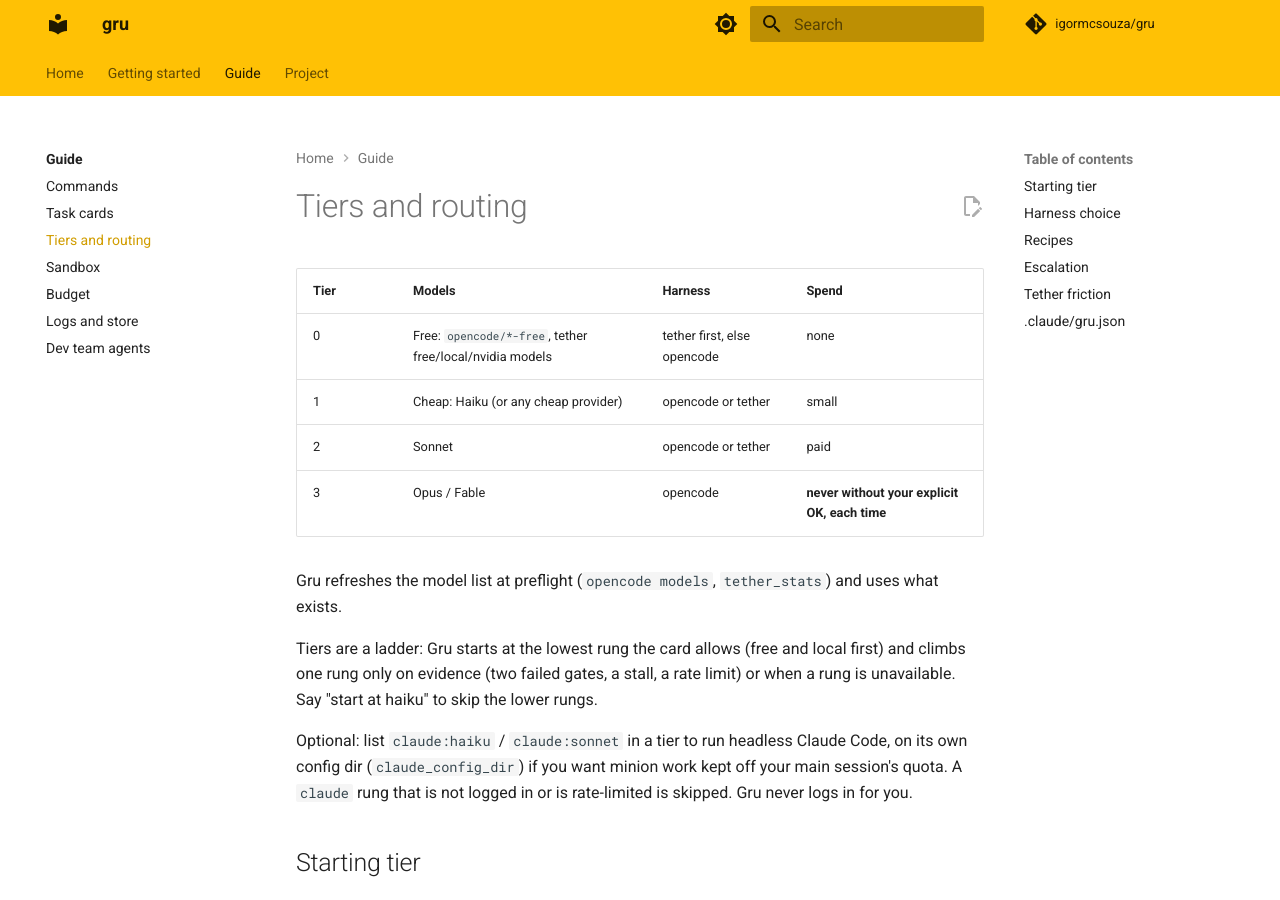
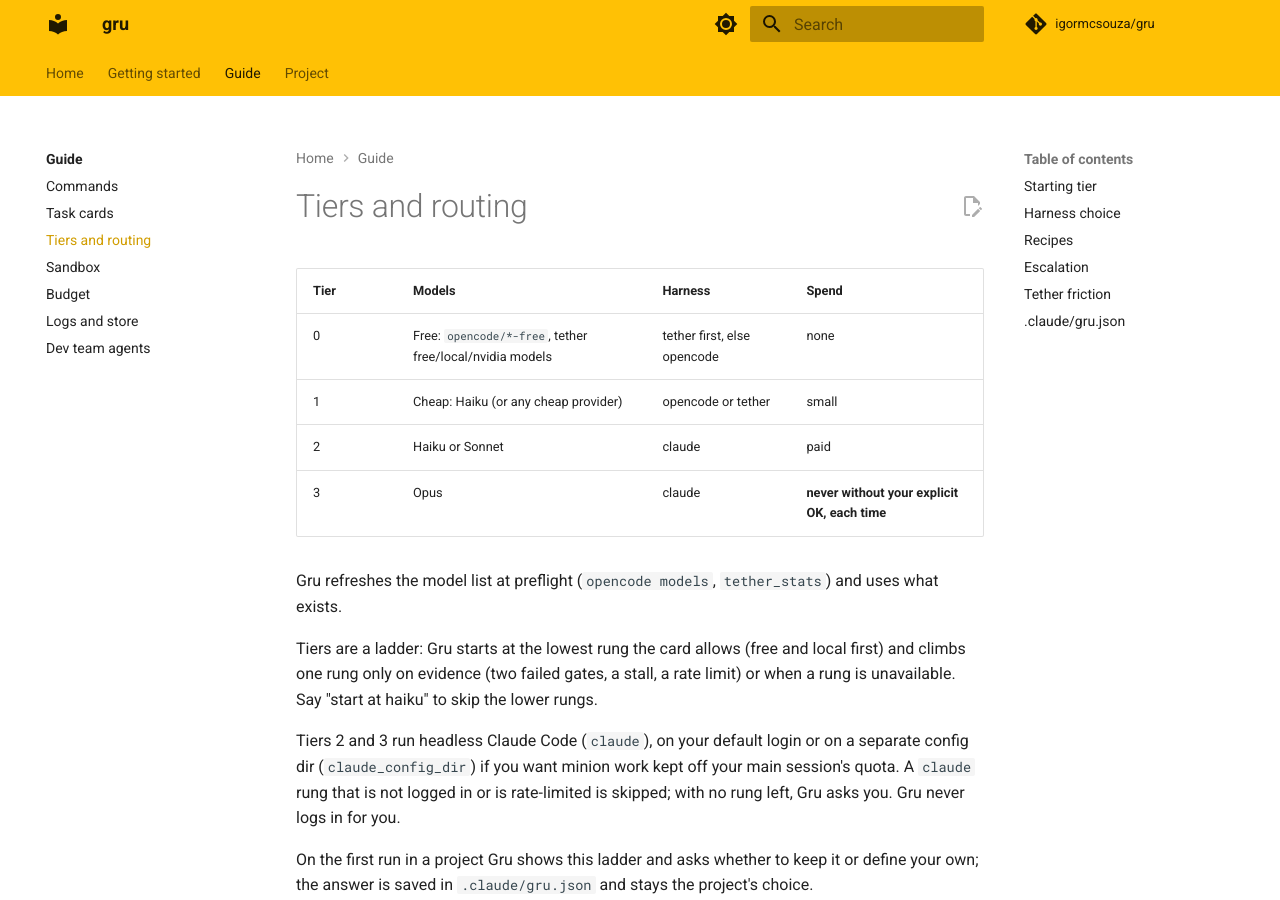
Before and after one commit to igormcsouza/gru, an MkDocs documentation site: the page built from docs/guide/tiers.md, in a window 1280 px wide and 900 px high. Built offline with MkDocs 1.6.1 and Material for MkDocs 9.7.7, drawn with Linux system fonts in a browser that asks for light colours; comment, search, counter and statistics services are not loaded.

Commit message:
feat(router): default ladder 0 free, 1 haiku, 2 haiku/sonnet and 3 opus on claude; ask once per project
Co-Authored-By: Claude Sonnet 5.5 <noreply@anthropic.com>

````diff
--- a/docs/guide/tiers.md
+++ b/docs/guide/tiers.md
@@ -4,14 +4,16 @@
 |---|---|---|---|
 | 0 | Free: `opencode/*-free`, tether free/local/nvidia models | tether first, else opencode | none |
 | 1 | Cheap: Haiku (or any cheap provider) | opencode or tether | small |
-| 2 | Sonnet | opencode or tether | paid |
-| 3 | Opus / Fable | opencode | **never without your explicit OK, each time** |
+| 2 | Haiku or Sonnet | claude | paid |
+| 3 | Opus | claude | **never without your explicit OK, each time** |
 
 Gru refreshes the model list at preflight (`opencode models`, `tether_stats`) and uses what exists.
 
 Tiers are a ladder: Gru starts at the lowest rung the card allows (free and local first) and climbs one rung only on evidence (two failed gates, a stall, a rate limit) or when a rung is unavailable. Say "start at haiku" to skip the lower rungs.
 
-Optional: list `claude:haiku` / `claude:sonnet` in a tier to run headless Claude Code, on its own config dir (`claude_config_dir`) if you want minion work kept off your main session's quota. A `claude` rung that is not logged in or is rate-limited is skipped. Gru never logs in for you.
+Tiers 2 and 3 run headless Claude Code (`claude`), on your default login or on a separate config dir (`claude_config_dir`) if you want minion work kept off your main session's quota. A `claude` rung that is not logged in or is rate-limited is skipped; with no rung left, Gru asks you. Gru never logs in for you.
+
+On the first run in a project Gru shows this ladder and asks whether to keep it or define your own; the answer is saved in `.claude/gru.json` and stays the project's choice.
 
 ## Starting tier
 
@@ -35,7 +37,7 @@ tether spends the fewest tokens but is not reliable yet; opencode is reliable bu
 
     ```bash
     GRU_SANDBOX_RW=<claude_config_dir> sandbox.sh <worktree> -- env -u ANTHROPIC_API_KEY CLAUDE_CONFIG_DIR=<claude_config_dir> \
-      timeout <timeout_min>m claude -p --model <haiku|sonnet> --permission-mode acceptEdits --output-format json --no-session-persistence "<card>"
+      timeout <timeout_min>m claude -p --model <haiku|sonnet|opus> --permission-mode acceptEdits --output-format json --no-session-persistence "<card>"
     ```
 
     Log in once with `CLAUDE_CONFIG_DIR=<claude_config_dir> claude`, then `/login` (omit the variable to use your default login).
````
Also changed, not shown: skills/gru/SKILL.md (+7 -5 lines).
